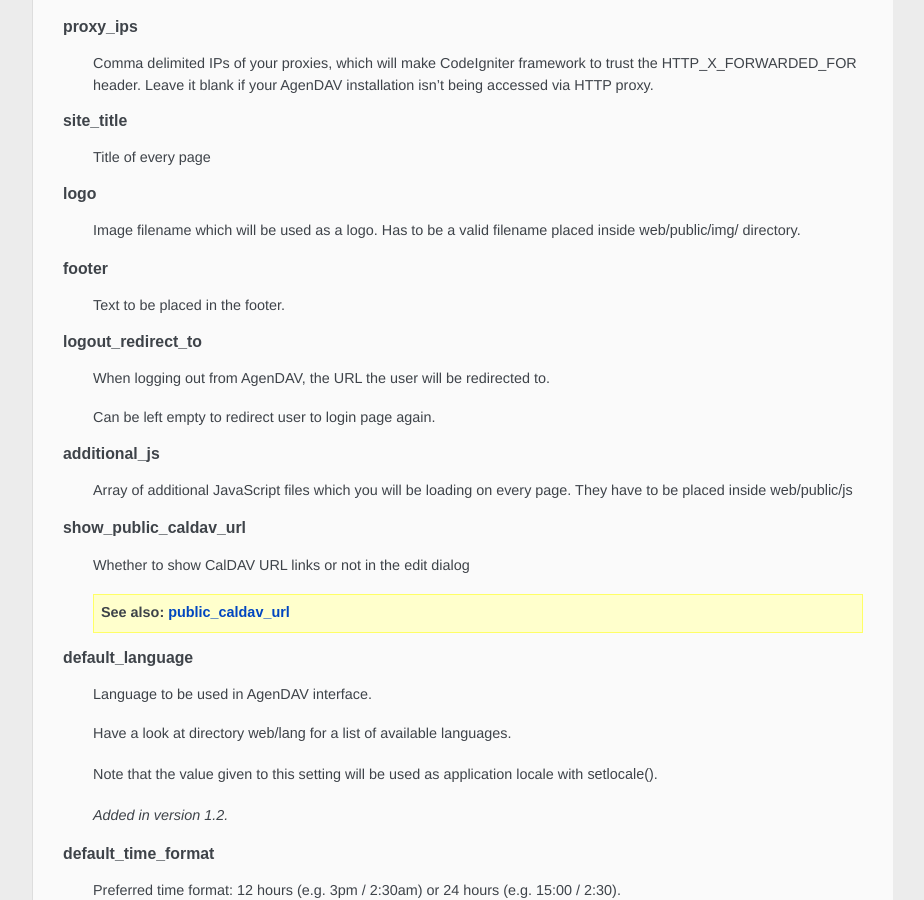
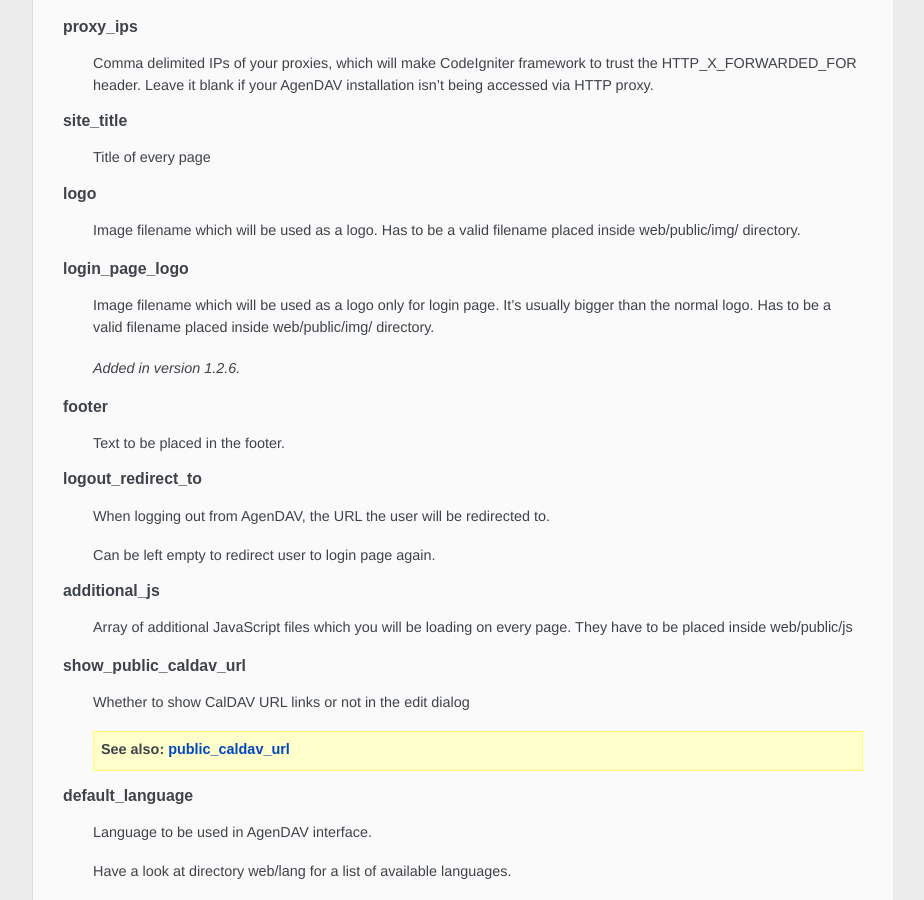
Before and after one commit to birdrock00/caldaver, a Sphinx documentation site: the page built from doc/source/admin/configuration.rst, in a window 1280 px wide and 900 px high, scrolled down 1634 px. Shown: the whole window, without its empty margins (268-1192 px from the left). Built offline with Sphinx 7.4.7, drawn with Linux system fonts in a browser that asks for light colours; some web fonts are replaced.

Commit message:
Update docs for new logo option

```diff
--- a/doc/source/admin/configuration.rst
+++ b/doc/source/admin/configuration.rst
@@ -94,6 +94,14 @@
 
    Image filename which will be used as a logo. Has to be a valid filename
    placed inside ``web/public/img/`` directory.
+
+.. confval:: login_page_logo
+
+   Image filename which will be used as a logo only for login page. It's
+   usually bigger than the normal logo. Has to be a valid filename placed
+   inside ``web/public/img/`` directory.
+
+   .. versionadded:: 1.2.6
 
 .. confval:: footer
 
```
